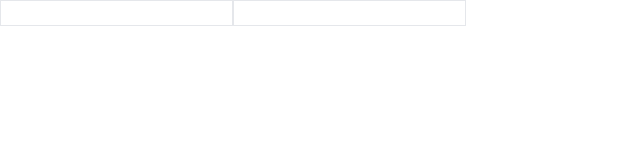
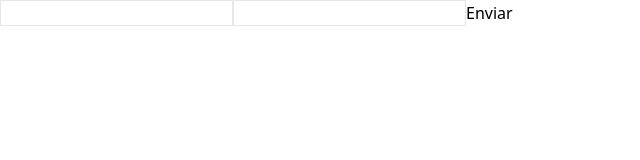
Before and after one commit to daniloaugusto9101/origamid-react, a React (Vite) app: page /forms in a window 1280 px wide. Shown: the top 160 px of the page, without its empty margins (0-640 px from the left). Built offline with nearby package versions, Linux system fonts and the light colour scheme.

Commit message:
feat: Implement form submission handling

```diff
--- a/src/pages/Forms.jsx
+++ b/src/pages/Forms.jsx
@@ -3,11 +3,18 @@ import React from "react";
 const Forms = () => {
   const [name, setName] = React.useState("");
   const [email, setemail] = React.useState("");
+
+  function handleDubmit(event) {
+    event.preventDefault();
+    //faça alguma coias
+    console.log("cheogu no form");
+  }
   return (
-    <form>
+    <form onSubmit={handleDubmit}>
       <input type="text" className="border" value={name} onChange={(event) => setName(event.target.value)} />
 
-      <input type="email" className="border" value={email} onChange={(event) => setName(event.target.value)} />
+      <input type="email" className="border" value={email} onChange={(event) => setemail(event.target.value)} />
+      <button>Enviar</button>
     </form>
   );
 };
```
